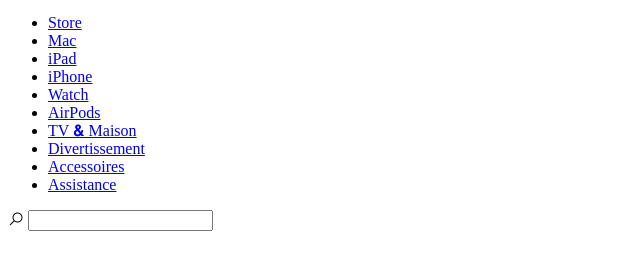
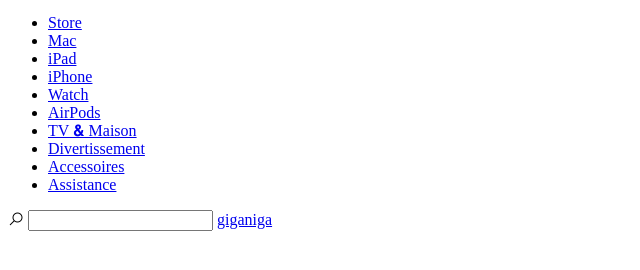
Before and after one commit to Huglecrack/repository_projet-6, a plain HTML site: page pages/index.html in a window 1280 px wide. Shown: the part 28-298 px from the top of the page, without its empty margins (0-640 px from the left). Drawn offline with nearby package versions, Linux system fonts and the light colour scheme; files that its build step writes are made by us from their sources.

```diff
--- a/pages/index.html
+++ b/pages/index.html
@@ -48,6 +48,7 @@
             <div>
                 <i class="las la-search"></i>
                 <input type="text">
+                <a href="#">giganiga</a>
             </div>
 
         </div>
```
